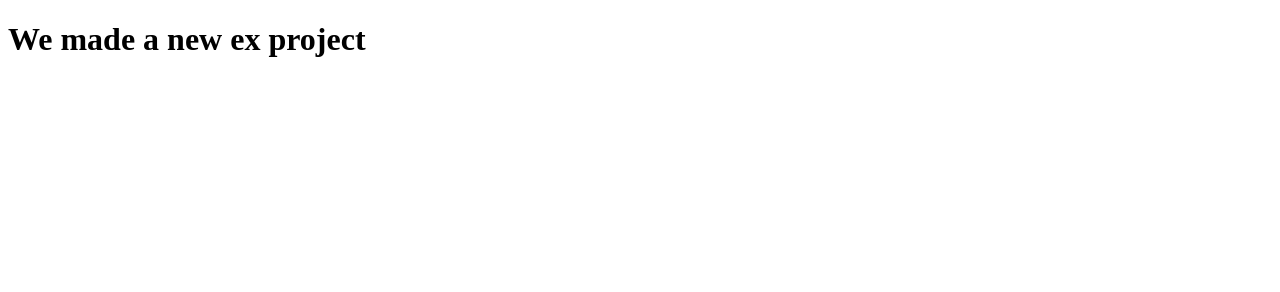
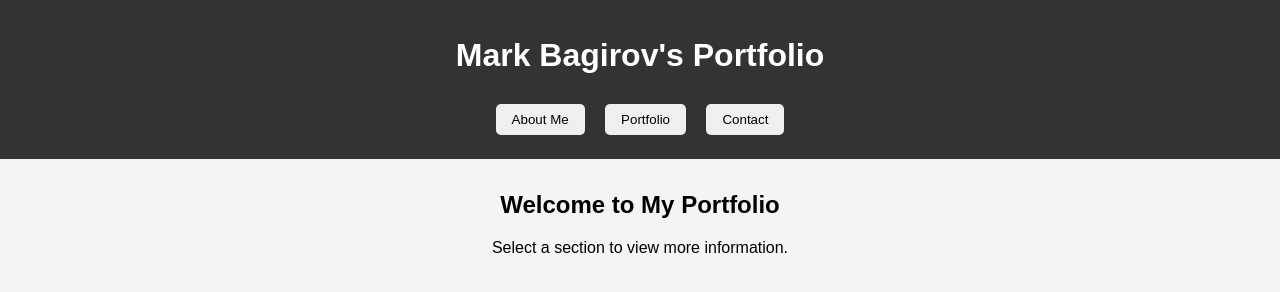
Before and after one commit to marikba2k/Portfolio-page, a plain HTML site: page index.html in a window 1280 px wide. Drawn offline with Linux system fonts and the light colour scheme.

Commit message:
initial structurd and functionality

```diff
--- a/css/styles.css
+++ b/css/styles.css
@@ -0,0 +1,35 @@
+/* General Styles */
+body {
+    font-family: Arial, sans-serif;
+    margin: 0;
+    padding: 0;
+    background-color: #f4f4f4;
+}
+
+/* Header */
+header {
+    background: #333;
+    color: #fff;
+    text-align: center;
+    padding: 1rem;
+}
+nav {
+    margin-top: 1rem;
+}
+button {
+    padding: 0.5rem 1rem;
+    margin: 0.5rem;
+    border: none;
+    border-radius: 5px;
+    cursor: pointer;
+}
+button:hover {
+    opacity: 0.9;
+}
+
+/* Main Content */
+main {
+    text-align: center;
+    margin: 2rem auto;
+    max-width: 600px;
+}
--- a/index.html
+++ b/index.html
@@ -1,16 +1,23 @@
 <!DOCTYPE html>
-<html>
-    <head>
-        <meta charset="utf-8">
-        <meta http-equiv="X-UA-Compatible" content="IE=edge">
-        <title></title>
-        <meta name="description" content="">
-        <meta name="viewport" content="width=device-width, initial-scale=1">
-        <link rel="stylesheet" href="style.css">
-    </head>
-    <body>
-        <h1>We made a new ex project</h1>
-
-        <script src="script.js" async defer></script>
-    </body>
+<html lang="en">
+<head>
+    <meta charset="UTF-8">
+    <meta name="viewport" content="width=device-width, initial-scale=1.0">
+    <title>Mark Bagirov - Portfolio</title>
+    <link rel="stylesheet" href="css/styles.css">
+</head>
+<body>
+    <header>
+        <h1>Mark Bagirov's Portfolio</h1>
+        <nav>
+            <button class="nav-btn" data-section="about">About Me</button>
+            <button class="nav-btn" data-section="portfolio">Portfolio</button>
+            <button class="nav-btn" data-section="contact">Contact</button>
+        </nav>
+    </header>
+    <main id="content">
+        <!-- Dynamic content will be injected here -->
+    </main>
+    <script src="js/app.js"></script>
+</body>
 </html>
--- a/js/app.js
+++ b/js/app.js
@@ -0,0 +1,30 @@
+// Reference to the content container
+const content = document.getElementById('content');
+
+// Load a specific section
+function loadSection(section) {
+    switch (section) {
+        case 'about':
+            import('./about.js').then(module => module.render(content));
+            break;
+        case 'portfolio':
+            import('./portfolio.js').then(module => module.render(content));
+            break;
+        case 'contact':
+            import('./contact.js').then(module => module.render(content));
+            break;
+        default:
+            content.innerHTML = '<h2>Welcome to My Portfolio</h2><p>Select a section to view more information.</p>';
+    }
+}
+
+// Handle navigation button clicks
+document.querySelectorAll('.nav-btn').forEach(button => {
+    button.addEventListener('click', () => {
+        const section = button.getAttribute('data-section');
+        loadSection(section);
+    });
+});
+
+// Load default section on page load
+loadSection();
```
Also changed, not shown: js/about.js (+7 -0 lines), js/contact.js (+17 -0 lines), js/portfolio.js (+10 -0 lines), images/profile.jpeg (added).
